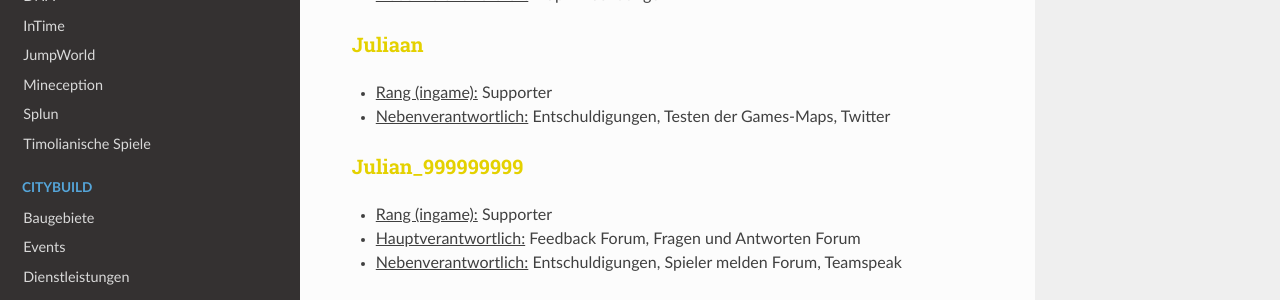
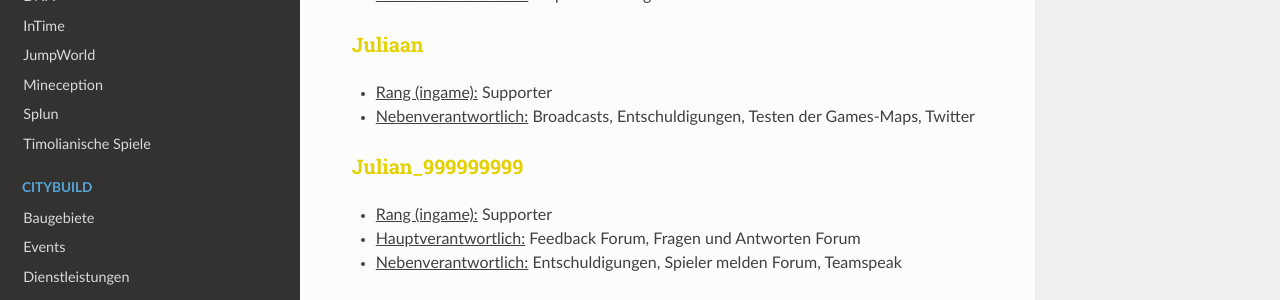
Before and after one commit to TimoliaDE/HowTo, an MkDocs documentation site: the page built from docs/team/members.md, in a window 1280 px wide and 900 px high, scrolled down 5473 px. Shown: the part 151-451 px from the top of the window. Built offline with MkDocs 1.6.1, drawn with Linux system fonts in a browser that asks for light colours; nearby versions of some CDN libraries; old or Windows-style settings are respelled for this version of MkDocs.

Commit message:
Update members.md

```diff
--- a/docs/team/members.md
+++ b/docs/team/members.md
@@ -178,7 +178,7 @@ Sie stehen für alle grundlegenden Fragen und Reports zur Verfügung und sind di
 
 ### <strong><span style="color:#E4D100">Juliaan</span></strong>
 - <u>Rang (ingame):</u> Supporter
-- <u>Nebenverantwortlich:</u> Entschuldigungen, Testen der Games-Maps, Twitter
+- <u>Nebenverantwortlich:</u> Broadcasts, Entschuldigungen, Testen der Games-Maps, Twitter
 
 ### <strong><span style="color:#E4D100">Julian_999999999</span></strong>
 - <u>Rang (ingame):</u> Supporter
```
